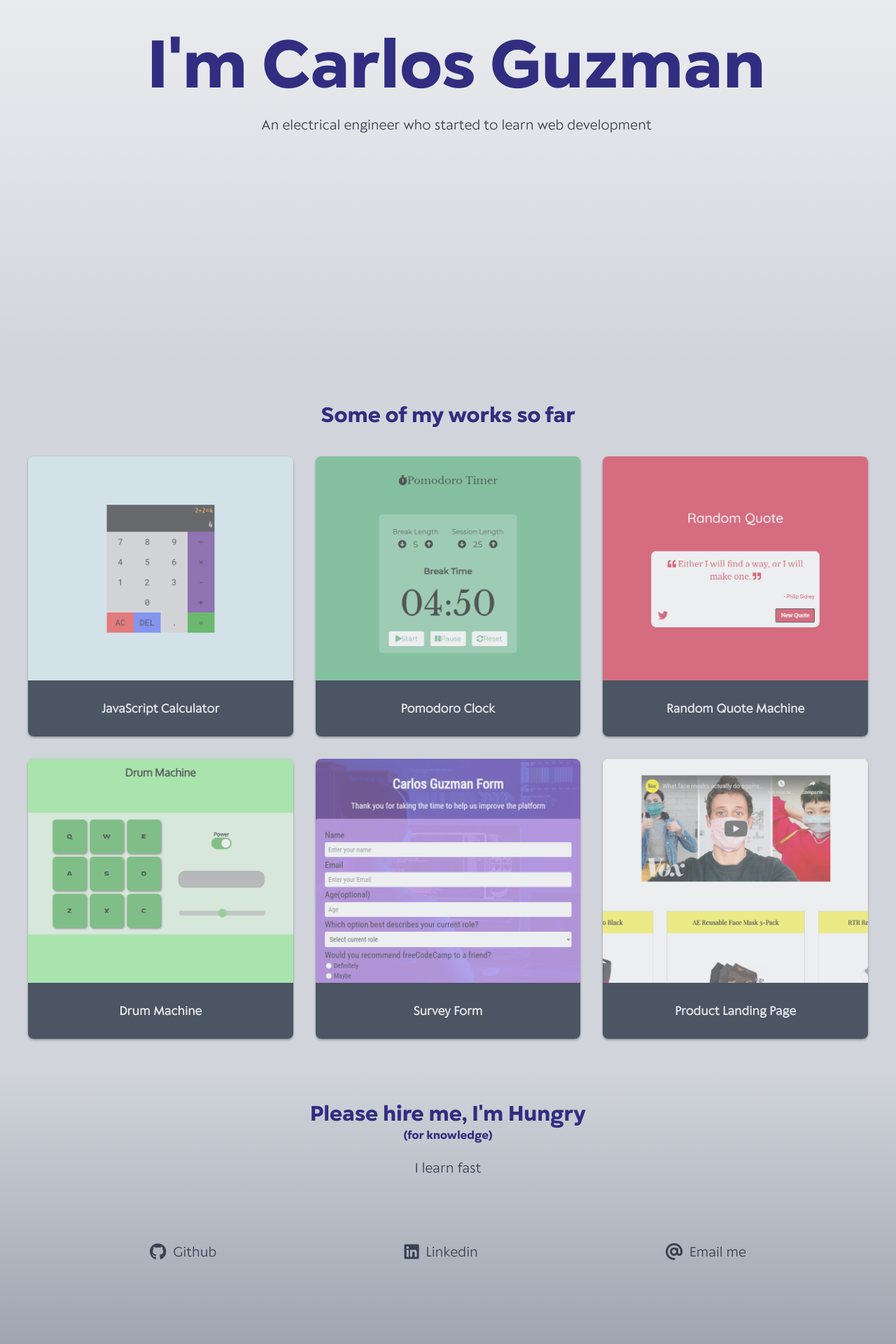
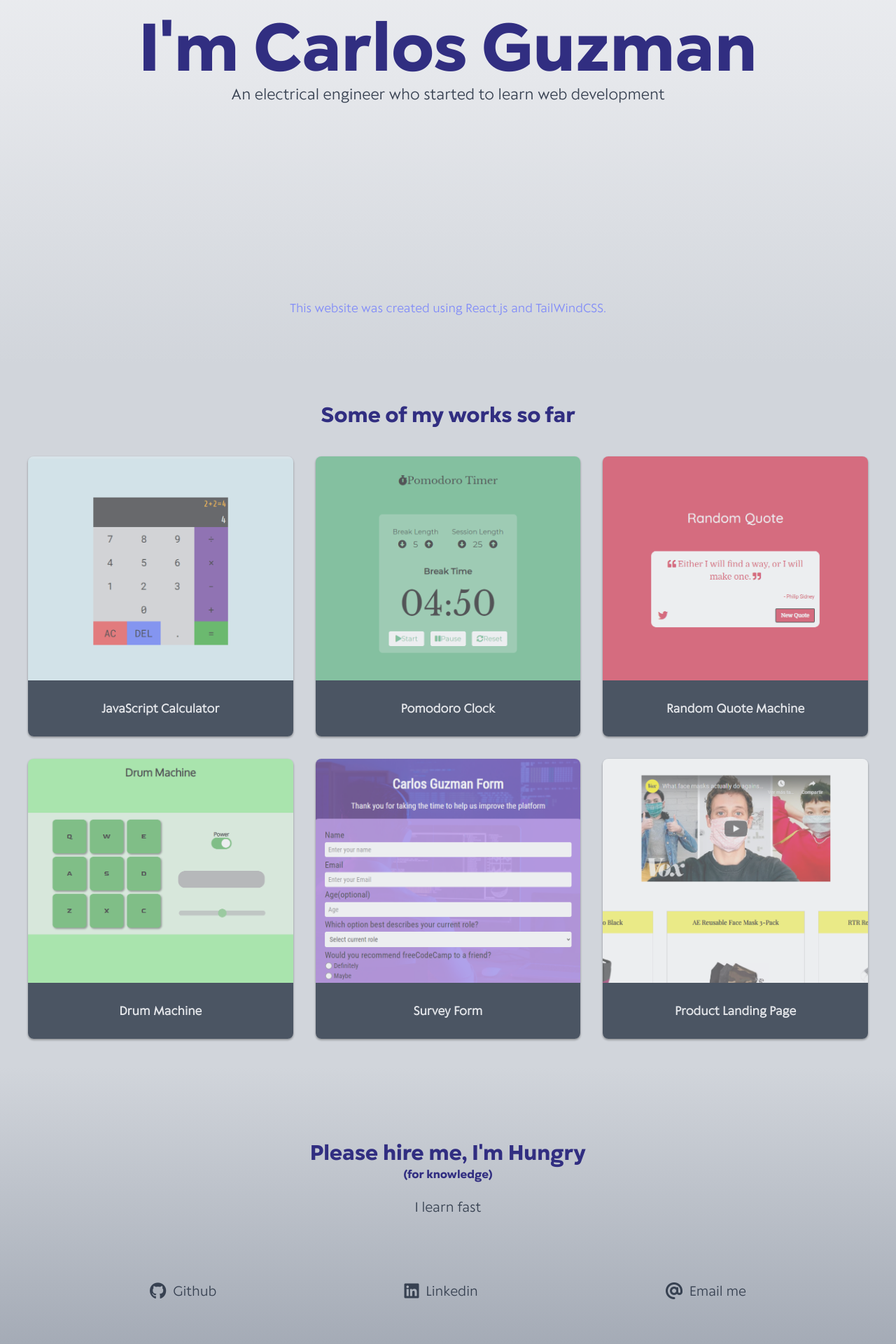
Before and after one commit to guztrillo/guztrillo.github.io, a React (Create React App) app: page / in a window 1280 px wide. Shown: the part 280-2200 px from the top of the page at 70% size. Built offline with nearby package versions, Linux system fonts and the light colour scheme.

Commit message:
header changes

```diff
--- a/src/components/Contact.js
+++ b/src/components/Contact.js
@@ -3,7 +3,7 @@ import React, { Component } from 'react';
 export default class Contact extends Component {
      render() {
           return (
-               <section id="contact" className="flex flex-col h-auto bg-gradient-to-b from-coolGray-300 to-coolGray-400 pb-10 sm:pb-0 text-lg">
+               <section id="contact" className="flex flex-col h-auto bg-gradient-to-b from-coolGray-300 to-coolGray-400 pt-14 pb-10 sm:pb-0 text-lg">
                     <div id="contact-title" className="h-52 flex flex-col items-center justify-center">
                          <h2 className="text-3xl font-gogh text-indigo-900 text-center">Please hire me, I'm Hungry
                          <p className="text-base text-center">(for knowledge)</p>
--- a/src/components/Header.js
+++ b/src/components/Header.js
@@ -3,9 +3,12 @@ import React, { Component } from 'react';
 export default class Header extends Component {
      render() {
           return (
-               <header id="welcome-section" className="h-screen flex flex-col justify-center pl-6 sm:items-center sm:text-center bg-gradient-to-b from-coolGray-100 via-coolGray-200 to-coolGray-300">
-                    <h1 className="text-7xl sm:text-8xl mb-5 font-gogh text-indigo-900">I'm Carlos Guzman</h1>
-                    <p className="text-lg text-coolGray-700">An electrical engineer who started to learn web development</p>
+               <header id="welcome-section" className="h-screen flex flex-col pl-6 sm:pl-0 sm:items-center sm:text-center bg-gradient-to-b from-coolGray-100 via-coolGray-200 to-coolGray-300">
+                    <h1 className="h-1/2 text-7xl sm:text-8xl font-gogh text-indigo-900 flex items-end">I'm Carlos Guzman</h1>
+                    <div className="h-1/2 text-xl text-coolGray-700 flex flex-col">
+                         <p className="h-3/5">An electrical engineer who started to learn web development</p>
+                         <p className='h-2/5 text-base text-indigo-400 flex items-center sm:justify-center'>This website was created using React.js and TailWindCSS.</p>
+                    </div>
                </header>
           )
      }
```
Also changed, not shown: src/img/javascript-calculator.png, 1 other file (tests, documents, lock files or other folders).
